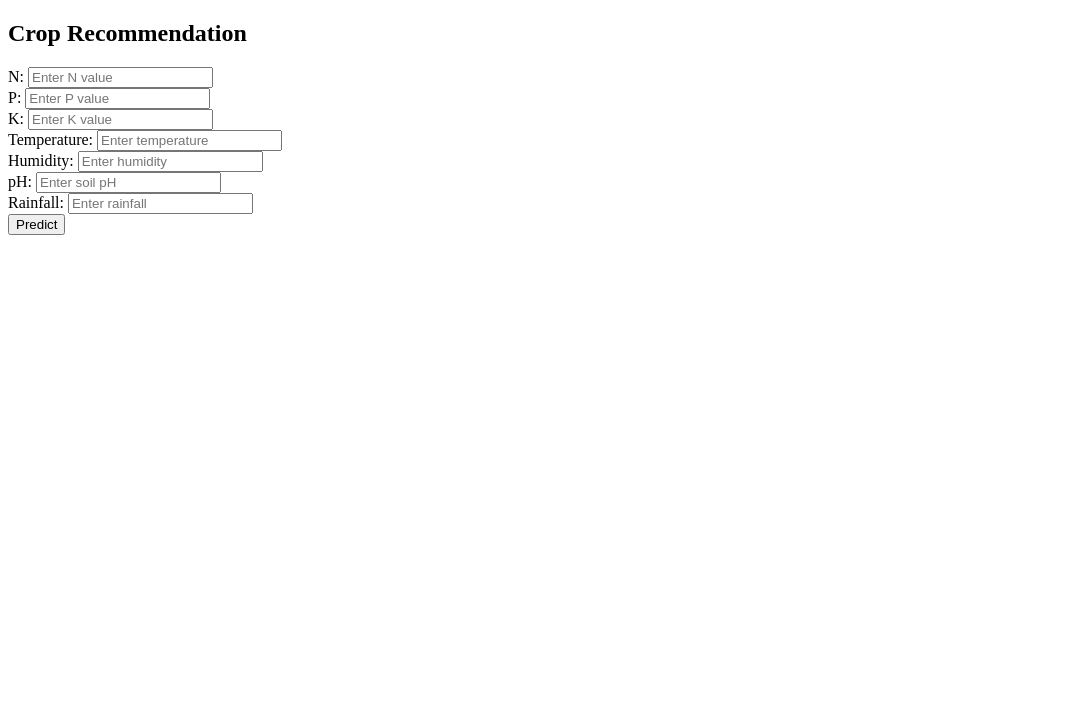
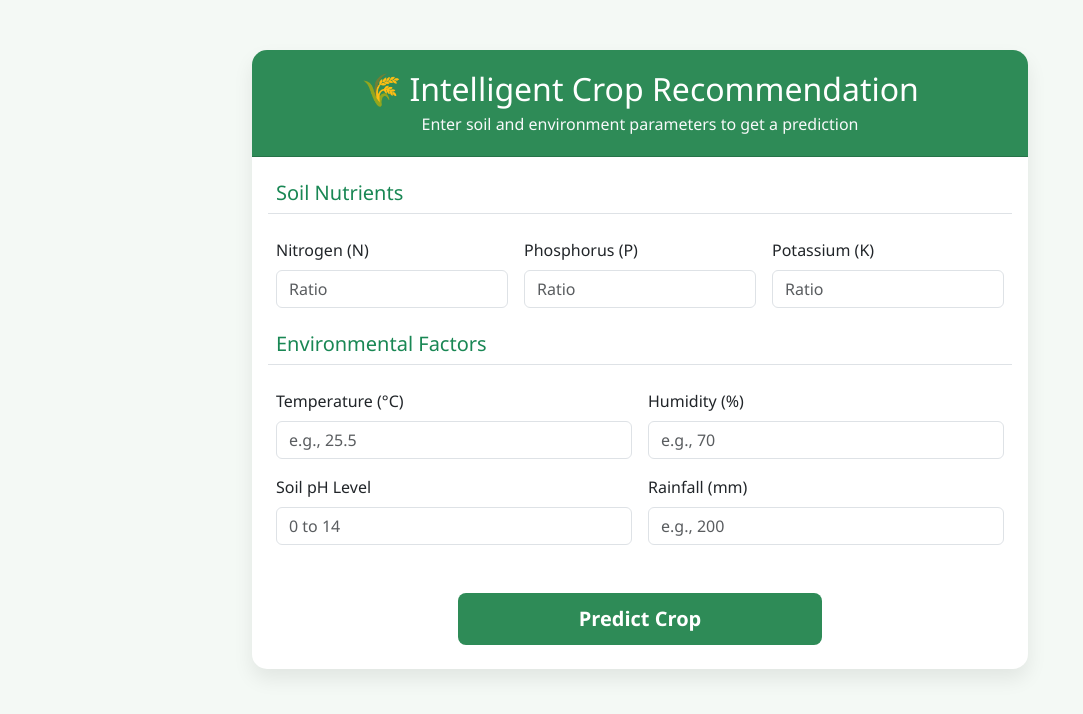
Before and after one commit to OliBearr/cropPrediction, a Flask app: page / in a window 1280 px wide. Shown: the top 714 px of the page, without its empty margins (0-1083 px from the left). Run offline with Flask 3, Linux system fonts and the light colour scheme; parts of the project's set-up code (start-up, migrations or seed data) failed here and were passed over.

Commit message:
Add professional designs

```diff
--- a/templates/index.html
+++ b/templates/index.html
@@ -3,33 +3,85 @@
 <head>
     <meta charset="UTF-8">
     <meta name="viewport" content="width=device-width, initial-scale=1.0">
-    <title>Crop Prediction</title>
+    <title>Crop Prediction System</title>
+    <link href="https://cdn.jsdelivr.net/npm/bootstrap@5.3.0/dist/css/bootstrap.min.css" rel="stylesheet">
+    <style>
+        body {
+            background-color: #f4f9f5;
+            font-family: 'Segoe UI', Tahoma, Geneva, Verdana, sans-serif;
+        }
+        .container { max-width: 800px; margin-top: 50px; margin-bottom: 50px; }
+        .card {
+            border: none;
+            border-radius: 15px;
+            box-shadow: 0 10px 20px rgba(0,0,0,0.08);
+        }
+        .card-header {
+            background-color: #2E8B57; /* SeaGreen */
+            color: white;
+            border-radius: 15px 15px 0 0 !important;
+            padding: 20px;
+        }
+        .btn-predict {
+            background-color: #2E8B57;
+            color: white;
+            font-weight: bold;
+            padding: 10px 30px;
+            border-radius: 8px;
+            transition: all 0.3s;
+        }
+        .btn-predict:hover { background-color: #246B43; color: white; }
+    </style>
 </head>
 <body>
-    <h2>Crop Recommendation</h2>
-    <form action="/predict" method="post">
-        <label for="N">N:</label>
-        <input type="number" step="any" id="N" name="N" placeholder="Enter N value" required><br>
+    <div class="container">
+        <div class="card">
+            <div class="card-header text-center">
+                <h2 class="mb-0">🌾 Intelligent Crop Recommendation</h2>
+                <p class="mb-0 text-light mt-1">Enter soil and environment parameters to get a prediction</p>
+            </div>
+            <div class="card-body p-4">
+                <form action="/predict" method="post">
+                    <div class="row g-3">
+                        <h5 class="text-success border-bottom pb-2">Soil Nutrients</h5>
+                        <div class="col-md-4">
+                            <label for="N" class="form-label">Nitrogen (N)</label>
+                            <input type="number" step="any" min="0" class="form-control" id="N" name="N" placeholder="Ratio" required>
+                        </div>
+                        <div class="col-md-4">
+                            <label for="P" class="form-label">Phosphorus (P)</label>
+                            <input type="number" step="any" min="0" class="form-control" id="P" name="P" placeholder="Ratio" required>
+                        </div>
+                        <div class="col-md-4">
+                            <label for="K" class="form-label">Potassium (K)</label>
+                            <input type="number" step="any" min="0" class="form-control" id="K" name="K" placeholder="Ratio" required>
+                        </div>
 
-        <label for="P">P:</label>
-        <input type="number" step="any" id="P" name="P" placeholder="Enter P value" required><br>
+                        <h5 class="text-success border-bottom pb-2 mt-4">Environmental Factors</h5>
+                        <div class="col-md-6">
+                            <label for="temperature" class="form-label">Temperature (°C)</label>
+                            <input type="number" step="any" class="form-control" id="temperature" name="temperature" placeholder="e.g., 25.5" required>
+                        </div>
+                        <div class="col-md-6">
+                            <label for="humidity" class="form-label">Humidity (%)</label>
+                            <input type="number" step="any" min="0" max="100" class="form-control" id="humidity" name="humidity" placeholder="e.g., 70" required>
+                        </div>
+                        <div class="col-md-6">
+                            <label for="ph" class="form-label">Soil pH Level</label>
+                            <input type="number" step="any" min="0" max="14" class="form-control" id="ph" name="ph" placeholder="0 to 14" required>
+                        </div>
+                        <div class="col-md-6">
+                            <label for="rainfall" class="form-label">Rainfall (mm)</label>
+                            <input type="number" step="any" min="0" class="form-control" id="rainfall" name="rainfall" placeholder="e.g., 200" required>
+                        </div>
+                    </div>
 
-        <label for="K">K:</label>
-        <input type="number" step="any" id="K" name="K" placeholder="Enter K value" required><br>
-
-        <label for="temperature">Temperature:</label>
-        <input type="number" step="any" id="temperature" name="temperature" placeholder="Enter temperature" required><br>
-
-        <label for="humidity">Humidity:</label>
-        <input type="number" step="any" id="humidity" name="humidity" placeholder="Enter humidity" required><br>
-
-        <label for="ph">pH:</label>
-        <input type="number" step="any" id="ph" name="ph" placeholder="Enter soil pH" required><br>
-
-        <label for="rainfall">Rainfall:</label>
-        <input type="number" step="any" id="rainfall" name="rainfall" placeholder="Enter rainfall" required><br>
-
-        <input type="submit" value="Predict">
-    </form>
+                    <div class="text-center mt-5">
+                        <button type="submit" class="btn btn-predict btn-lg w-50">Predict Crop</button>
+                    </div>
+                </form>
+            </div>
+        </div>
+    </div>
 </body>
 </html>
```
Also changed, not shown: templates/result.html (+51 -27 lines).
